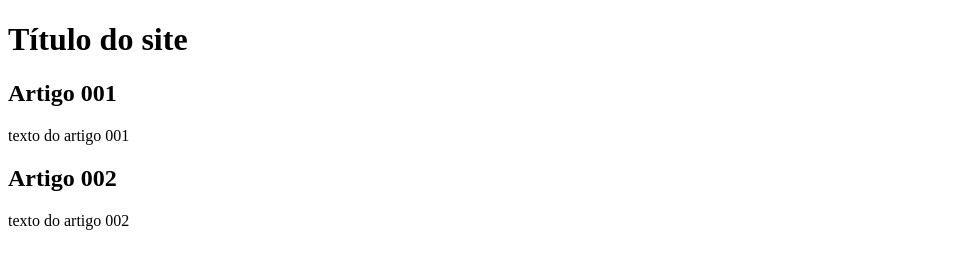
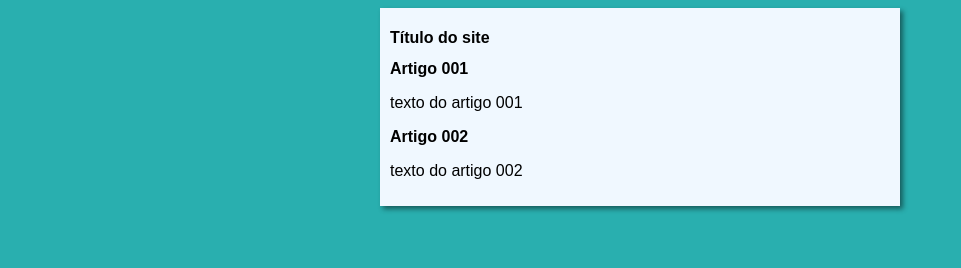
Before and after one commit to CintiaPizzatto/projeto-site, a plain HTML site: page index.html in a window 1280 px wide. Shown: the whole page, without its empty margins (0-961 px from the left). Drawn offline with Linux system fonts and the light colour scheme.

Commit message:
iniciei o design

```diff
--- /dev/null
+++ b/estilos/style.css
@@ -0,0 +1,16 @@
+* {
+font-family: Arial, Helvetica, sans-serif;
+font-size: 16px;
+}
+
+body {
+    background-color: rgb(41, 175, 175);
+}
+
+main {
+    background-color: aliceblue;
+    width: 500px;
+    margin: auto;
+    padding: 10px;
+    box-shadow: 3px 3px 5px rgba(0, 0, 0, 0.473);
+}
--- a/index.html
+++ b/index.html
@@ -5,6 +5,7 @@
     <meta http-equiv="X-UA-Compatible" content="IE=edge">
     <meta name="viewport" content="width=device-width, initial-scale=1.0">
     <title>Título do site</title>
+    <link rel="stylesheet" href="estilos/style.css">
 </head>
 <body>
     <main>
```
